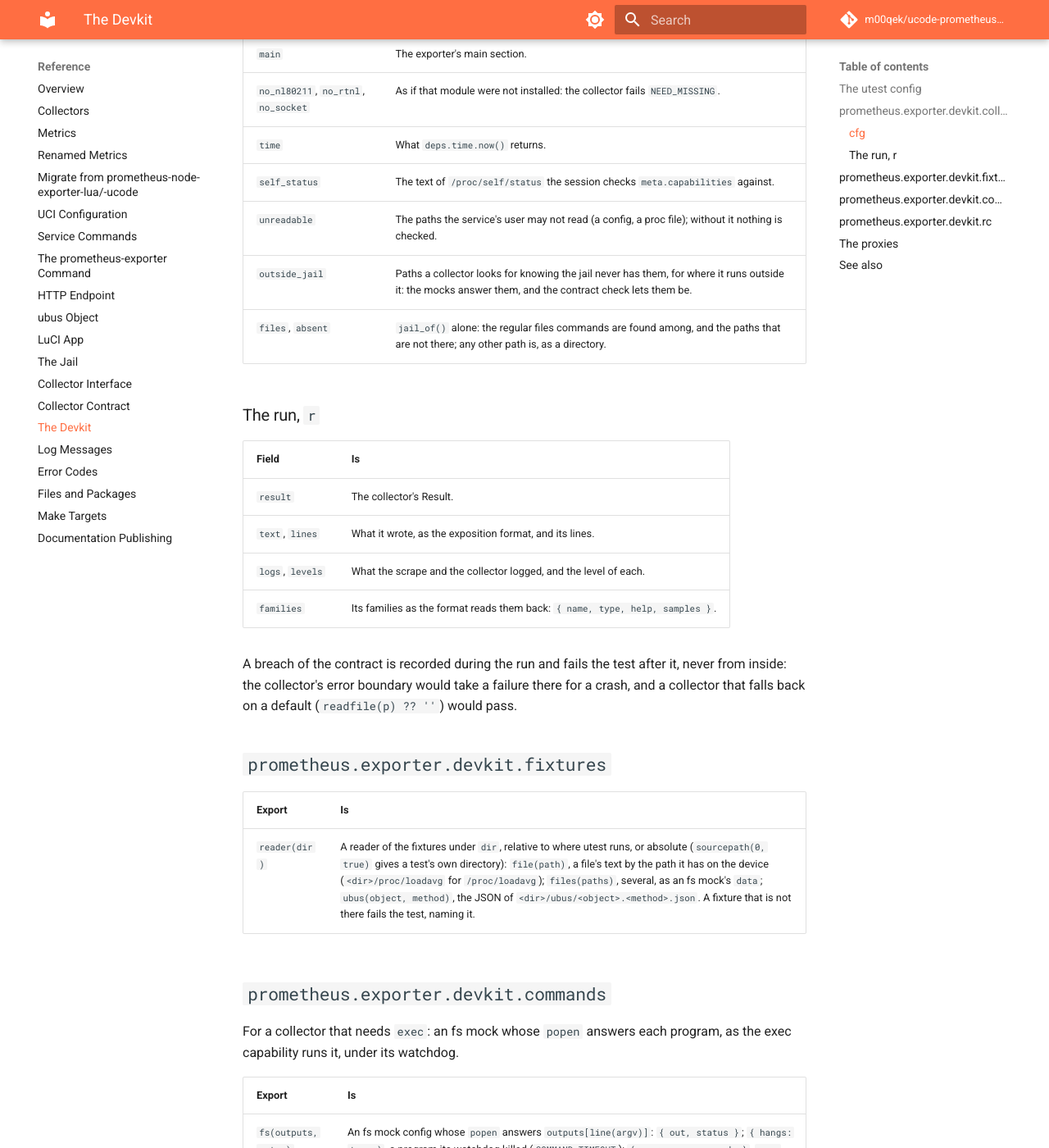
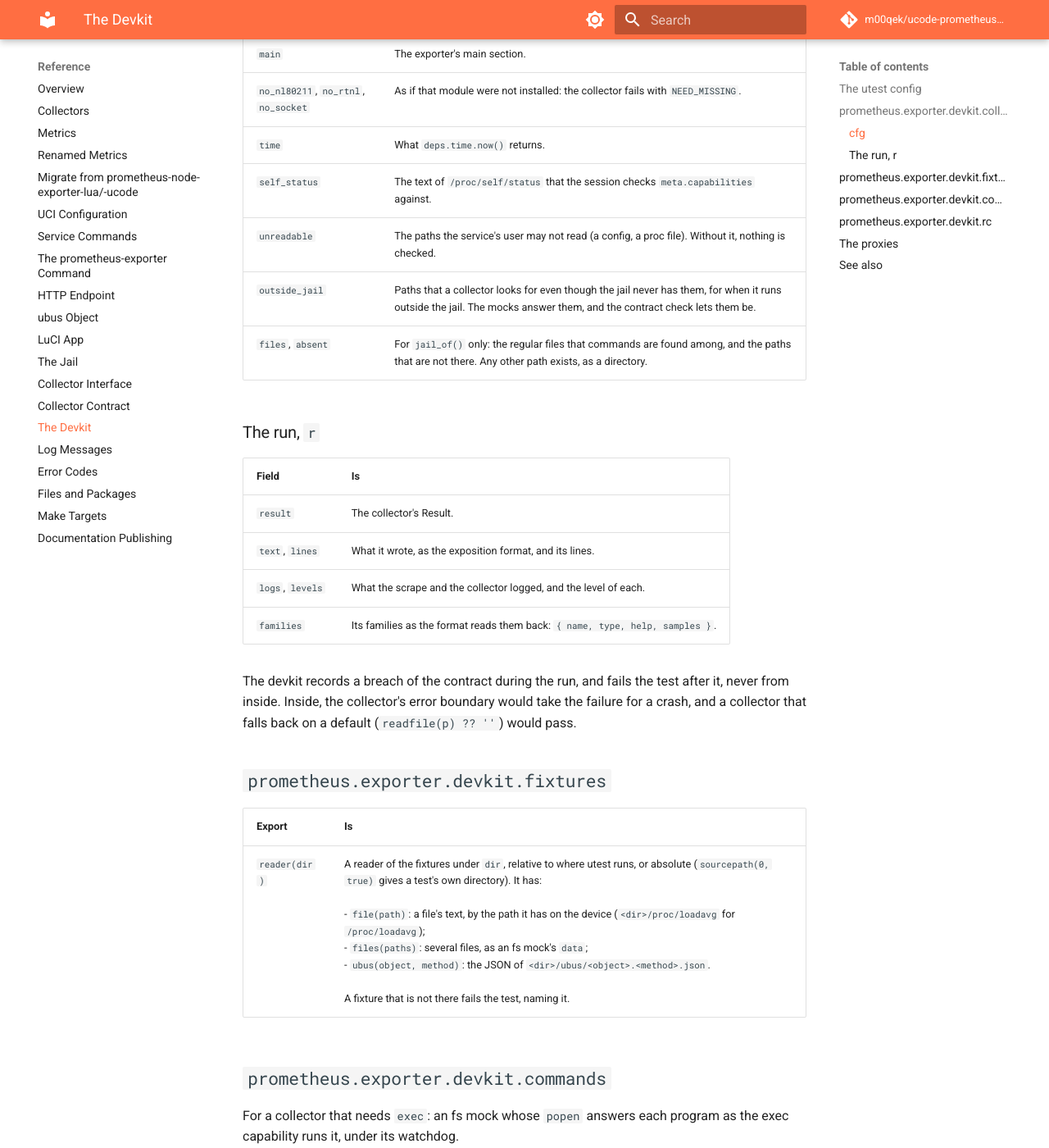
Before and after one commit to m00qek/ucode-prometheus-exporter, an MkDocs documentation site: the page built from docs/reference/devkit.md, in a window 1280 px wide and 1400 px high, scrolled down 1900 px. Shown: the whole window at 82% size. Built offline with MkDocs 1.6.1 and Material for MkDocs 9.7.7, drawn with Linux system fonts in a browser that asks for light colours; comment, search, counter and statistics services are not loaded; some of the changed text lies outside the part shown.

Commit message:
Say the devkit, the files, the HTTP endpoint and the reference index in shorter sentences

````diff
--- a/docs/reference/devkit.md
+++ b/docs/reference/devkit.md
@@ -1,14 +1,14 @@
 # The Devkit
 
-`ucode-prometheus-exporter-devkit` is what a collector is tested with, under [utest](https://github.com/m00qek/utest): the exporter's own collectors, and those of any other package. It installs its modules to `/usr/share/ucode/prometheus/exporter/devkit/`, and depends on the exporter of the same release, `ucode-utest`, `ucode-mod-nl80211` and `ucode-mod-socket`. It is for a development machine or a CI image, not for a router.
+`ucode-prometheus-exporter-devkit` tests collectors under [utest](https://github.com/m00qek/utest): the exporter's own collectors, and those of any other package. It installs its modules to `/usr/share/ucode/prometheus/exporter/devkit/`. It depends on the exporter of the same release, `ucode-utest`, `ucode-mod-nl80211` and `ucode-mod-socket`. It is for a development machine or a CI image, not for a router.
 
-What its modules export, and what their configs and callbacks hold, is what a major version of the exporter protects, as [the collector API](collector-interface.md#the-collector-api) is: see [About versions](../explanation/versions.md#what-a-version-promises). How to use it is in [How to write a collector in your own package](../how-to/collector-package.md).
+A major version of the exporter protects the devkit as it protects [the collector API](collector-interface.md#the-collector-api): what its modules export, and what their configs and callbacks hold. See [About versions](../explanation/versions.md#what-a-version-promises). [How to write a collector in your own package](../how-to/collector-package.md) shows how to use it.
 
 ---
 
 ## The utest config
 
-A collector package's `test/utest.config.uc`, as the template's: its module on the path, and the mocks `with_collector` builds a collector's capabilities from.
+A collector package's `test/utest.config.uc`, like the template's, puts the package's module on the path, and names the mocks that `with_collector` builds a collector's capabilities from.
 
 ```js
 return {
@@ -25,18 +25,18 @@
 };
 ```
 
-All six are needed, whatever the collector needs: `with_collector` builds the session of every capability. `fs` and `uci` are utest's own proxies.
+All six mocks are needed, whatever the collector needs, because `with_collector` builds the session of every capability. `fs` and `uci` use utest's own proxies.
 
 ## `prometheus.exporter.devkit.collector`
 
 | Export | Is |
 | :--- | :--- |
-| `with_collector(mod, cfg, cb)` | Runs collector module `mod` (its exports) as a scrape does, with only its `needs`, over the mocks of `cfg`, and calls `cb(r)` with its run. It holds the collector to its contract first, and fails the test, with `assert.fail()`, before `cb` runs: see [Collector contract](collector-contract.md#in-the-tests). It asserts nothing of the Result: the test does. |
-| `outcome(r)` | `{ ok, none, error, lines, logs }` of a run: what a test checks of one that fails or has nothing to observe. |
+| `with_collector(mod, cfg, cb)` | Runs the collector module `mod` (its exports) as a scrape does, with only its `needs`, over the mocks of `cfg`. Then it calls `cb(r)` with the run. Before `cb` runs, it holds the collector to its contract, and fails the test with `assert.fail()` on a breach: see [Collector contract](collector-contract.md#in-the-tests). It asserts nothing about the Result: the test does. |
+| `outcome(r)` | `{ ok, none, error, lines, logs }` of a run: what a test checks of a run that fails or has nothing to observe. |
 | `jail_of(mod, cfg)` | What the service's jail gives the collector: its mounts, configs, commands, ubus calls and grants, as `prometheus.exporter.jail` works them out. |
-| `with_mods(cfg, cb, id)` | utest's mocks injected, `cb` called with module-shaped objects for a session, as the exporter's real modules are; `id` puts `cfg.options` in that collector's section. |
-| `module_problems(text)` | What the loader and `collector check` refuse of a module's text, before loading it, each with its line: not in strict mode, an import other than the collector API, [a top level that does more than declare](collector-interface.md#the-top-level). `[]` for none. |
-| `assert_module(path)` | Fails the test when `module_problems()` of the file at `path` names any. |
+| `with_mods(cfg, cb, id)` | Injects utest's mocks, and calls `cb` with module-shaped objects for a session, shaped like the exporter's real modules. `id` puts `cfg.options` in that collector's section. |
+| `module_problems(text)` | What the loader and `collector check` refuse in a module's text, before loading it, each with its line: not in strict mode, an import other than the collector API, [a top level that does more than declare](collector-interface.md#the-top-level). `[]` for none. |
+| `assert_module(path)` | Fails the test when `module_problems()` finds any problem in the file at `path`. |
 | `MOCKED` | `[ 'fs', 'ubus', 'uci', 'rtnl', 'nl80211', 'socket' ]`, the mocks the utest config names. |
 
 ### `cfg`
@@ -45,15 +45,15 @@
 
 | Key | Is |
 | :--- | :--- |
-| `fs`, `ubus`, `uci`, `rtnl`, `nl80211`, `socket` | Each mock's config, as utest and the proxies below take it: `{ data, errors, behavior, strict }`. A mock is strict unless its config says `strict: false`: what it does not hold fails the test. |
+| `fs`, `ubus`, `uci`, `rtnl`, `nl80211`, `socket` | Each mock's config, as utest and the proxies below take it: `{ data, errors, behavior, strict }`. A mock is strict unless its config says `strict: false`: a call it holds no data for fails the test. |
 | `options` | The collector's own options, its `config collector` section, as uci holds them: strings, `'0'` and `'1'` for a boolean. |
 | `main` | The exporter's main section. |
-| `no_nl80211`, `no_rtnl`, `no_socket` | As if that module were not installed: the collector fails `NEED_MISSING`. |
+| `no_nl80211`, `no_rtnl`, `no_socket` | As if that module were not installed: the collector fails with `NEED_MISSING`. |
 | `time` | What `deps.time.now()` returns. |
-| `self_status` | The text of `/proc/self/status` the session checks `meta.capabilities` against. |
-| `unreadable` | The paths the service's user may not read (a config, a proc file); without it nothing is checked. |
-| `outside_jail` | Paths a collector looks for knowing the jail never has them, for where it runs outside it: the mocks answer them, and the contract check lets them be. |
-| `files`, `absent` | `jail_of()` alone: the regular files commands are found among, and the paths that are not there; any other path is, as a directory. |
+| `self_status` | The text of `/proc/self/status` that the session checks `meta.capabilities` against. |
+| `unreadable` | The paths the service's user may not read (a config, a proc file). Without it, nothing is checked. |
+| `outside_jail` | Paths that a collector looks for even though the jail never has them, for when it runs outside the jail. The mocks answer them, and the contract check lets them be. |
+| `files`, `absent` | For `jail_of()` only: the regular files that commands are found among, and the paths that are not there. Any other path exists, as a directory. |
 
 ### The run, `r`
 
@@ -64,25 +64,25 @@
 | `logs`, `levels` | What the scrape and the collector logged, and the level of each. |
 | `families` | Its families as the format reads them back: `{ name, type, help, samples }`. |
 
-A breach of the contract is recorded during the run and fails the test after it, never from inside: the collector's error boundary would take a failure there for a crash, and a collector that falls back on a default (`readfile(p) ?? ''`) would pass.
+The devkit records a breach of the contract during the run, and fails the test after it, never from inside. Inside, the collector's error boundary would take the failure for a crash, and a collector that falls back on a default (`readfile(p) ?? ''`) would pass.
 
 ## `prometheus.exporter.devkit.fixtures`
 
 | Export | Is |
 | :--- | :--- |
-| `reader(dir)` | A reader of the fixtures under `dir`, relative to where utest runs, or absolute (`sourcepath(0, true)` gives a test's own directory): `file(path)`, a file's text by the path it has on the device (`<dir>/proc/loadavg` for `/proc/loadavg`); `files(paths)`, several, as an fs mock's `data`; `ubus(object, method)`, the JSON of `<dir>/ubus/<object>.<method>.json`. A fixture that is not there fails the test, naming it. |
+| `reader(dir)` | A reader of the fixtures under `dir`, relative to where utest runs, or absolute (`sourcepath(0, true)` gives a test's own directory). It has:<br><br>- `file(path)`: a file's text, by the path it has on the device (`<dir>/proc/loadavg` for `/proc/loadavg`);<br>- `files(paths)`: several files, as an fs mock's `data`;<br>- `ubus(object, method)`: the JSON of `<dir>/ubus/<object>.<method>.json`.<br><br>A fixture that is not there fails the test, naming it. |
 
 ## `prometheus.exporter.devkit.commands`
 
-For a collector that needs `exec`: an fs mock whose `popen` answers each program, as the exec capability runs it, under its watchdog.
+For a collector that needs `exec`: an fs mock whose `popen` answers each program as the exec capability runs it, under its watchdog.
 
 | Export | Is |
 | :--- | :--- |
-| `fs(outputs, extra)` | An fs mock config whose `popen` answers `outputs[line(argv)]`: `{ out, status }`; `{ hangs: true }`, a program its watchdog killed (`COMMAND_TIMEOUT`); `{ run: argv, seconds }`, `argv` run for real under the real watchdog. A command line not there cannot start (`COMMAND_FAILED`). It answers the batch of a `run_all()` too, each program as alone, one that hangs stopping the batch there; a batch with a command line not there cannot start. `extra` is merged into the config: its `data`, say. |
+| `fs(outputs, extra)` | An fs mock config whose `popen` answers `outputs[line(argv)]`. Each value is one of:<br><br>- `{ out, status }`;<br>- `{ hangs: true }`: a program its watchdog killed (`COMMAND_TIMEOUT`);<br>- `{ run: argv, seconds }`: `argv` runs for real, under the real watchdog.<br><br>A command line that `outputs` does not hold cannot start (`COMMAND_FAILED`). It answers the batch of a `run_all()` too, each program as if alone; a program that hangs stops the batch there. A batch with a command line `outputs` does not hold cannot start. `extra` is merged into the config: its `data`, for example. |
 | `line(argv)` | A command line as the capability runs it, each argument single-quoted: the key of `outputs`. |
 | `parse(script)` | `{ seconds, line }` of a script the capability gives `popen`, or null. |
 | `parse_batch(script)` | `{ seconds, mark, lines }` of the script of a `run_all()`, or null: its seconds, the mark of the line after each program's output, and each program's command line. |
-| `running(text)` | The command lines of the processes whose command line holds `text`, looked for again for up to a second: that none a program started outlives it. |
+| `running(text)` | The command lines of the processes whose command line holds `text`, looked for again for up to a second. A test uses it to check that no process a program started outlives it. |
 
 ```js
 with_collector(mine, { fs: commands.fs({ [commands.line([ 'tc', '-s', '-j', 'qdisc', 'show' ])]: { out: '[]', status: 0 } }) }, (r) => ...);
@@ -94,21 +94,21 @@
 
 | Export | Is |
 | :--- | :--- |
-| `rc(scripts)` | A ubus mock's data of rpcd's `rc list`, as 25.12's rpcd answers it: `{ 'rc:list': ... }`, `{ <name>: { start, enabled } }` for an init script `scripts` names, `{}` for any other, which is not installed. Merge it: `{ ...rc({ dnsmasq: true }), 'dnsmasq:metrics': ... }`. |
+| `rc(scripts)` | A ubus mock's data of rpcd's `rc list`, as 25.12's rpcd answers it: `{ 'rc:list': ... }`. It answers `{ <name>: { start, enabled } }` for an init script that `scripts` names, and `{}`, not installed, for any other. Merge it: `{ ...rc({ dnsmasq: true }), 'dnsmasq:metrics': ... }`. |
 | `list(scripts)` | Its method, a function of the call's arguments. |
 
 ## The proxies
 
-`proxies/<name>.uc`, utest proxies, which the utest config names. Each takes `data` and the channels below, keyed as said; each call is recorded, as utest's are.
+`proxies/<name>.uc` are utest proxies, which the utest config names. Each takes `data`, keyed as below, and the channels below. Each records every call, as utest's proxies do.
 
 | Proxy | Keys | Channels |
 | :--- | :--- | :--- |
-| `ubus` | `object:method`, or `object` for every method of it. A value is a reply, or a function of the call's arguments that returns one. | `errors`: the message `error()` reports after the call, which then returns null (`Not found`, `Permission denied`). `list()` names every object `data` names; `list(path)` answers one of them, and `system`, with `[ {} ]`, or for `list:<path>` in `errors` with `[]`. |
+| `ubus` | `object:method`, or `object` for every method of it. A value is a reply, or a function of the call's arguments that returns one. | `errors`: the message `error()` reports after the call, which then returns null (`Not found`, `Permission denied`). `list()` names every object `data` names. `list(path)` answers `[ {} ]` for one of them and for `system`, or `[]` for `list:<path>` in `errors`. |
 | `rtnl` | The command as rtnl's constants name it, with the device where the request has one: `RTM_GETLINK:eth0`, else `RTM_GETLINK`. A value is a reply, or a function of `(flags, attrs)`. | `errors`: the message after that request fails. |
 | `nl80211` | As rtnl's: `NL80211_CMD_GET_STATION:phy0-ap0`. | `errors`. |
-| `socket` | A Unix socket's path; a TCP port's `address:port`, `[address]:port` for IPv6 (`127.0.0.1:8080`, `[::1]:3000`). A value is the server's whole reply, or a function of the request. | `errors`: the message after `connect()` fails there (`connect(): Connection refused`); `hangs`: the server replies and never closes, so the next read times out; `addresses`: the device's own addresses besides loopback and the unspecified ones, which a TCP socket may `bind()` to (`{ '192.168.1.1': true }`), where any other fails `EADDRNOTAVAIL`. Any other path is missing (`ENOENT`); any other port refuses (`ECONNREFUSED`). |
+| `socket` | A Unix socket's path; a TCP port's `address:port`, `[address]:port` for IPv6 (`127.0.0.1:8080`, `[::1]:3000`). A value is the server's whole reply, or a function of the request. | `errors`: the message after `connect()` fails there (`connect(): Connection refused`).<br><br>`hangs`: the server replies and never closes, so the next read times out.<br><br>`addresses`: the device's own addresses, besides loopback and the unspecified ones, that a TCP socket may `bind()` to (`{ '192.168.1.1': true }`). Any other fails with `EADDRNOTAVAIL`.<br><br>Any other path is missing (`ENOENT`); any other port refuses (`ECONNREFUSED`). |
 
-The devkit ships its own proxies because utest 1.5 has none for rtnl, nl80211 or socket, and its ubus proxy lacks `list()` and `error()`; `commands.fs()` replaces utest's popen mock, whose handle closes without the exit status 25.12's ucode gives. The proxies are programs, hence their top-level `return`.
+The devkit ships its own proxies because utest 1.5 has none for rtnl, nl80211 or socket, and its ubus proxy lacks `list()` and `error()`. `commands.fs()` replaces utest's popen mock, whose handle closes without the exit status that 25.12's ucode gives. The proxies are programs, hence their top-level `return`.
 
 ## See also
 
````
Also changed, not shown: docs/reference/files.md (+22 -18 lines), docs/reference/http.md (+24 -16 lines), docs/reference/index.md (+1 -1 lines).
